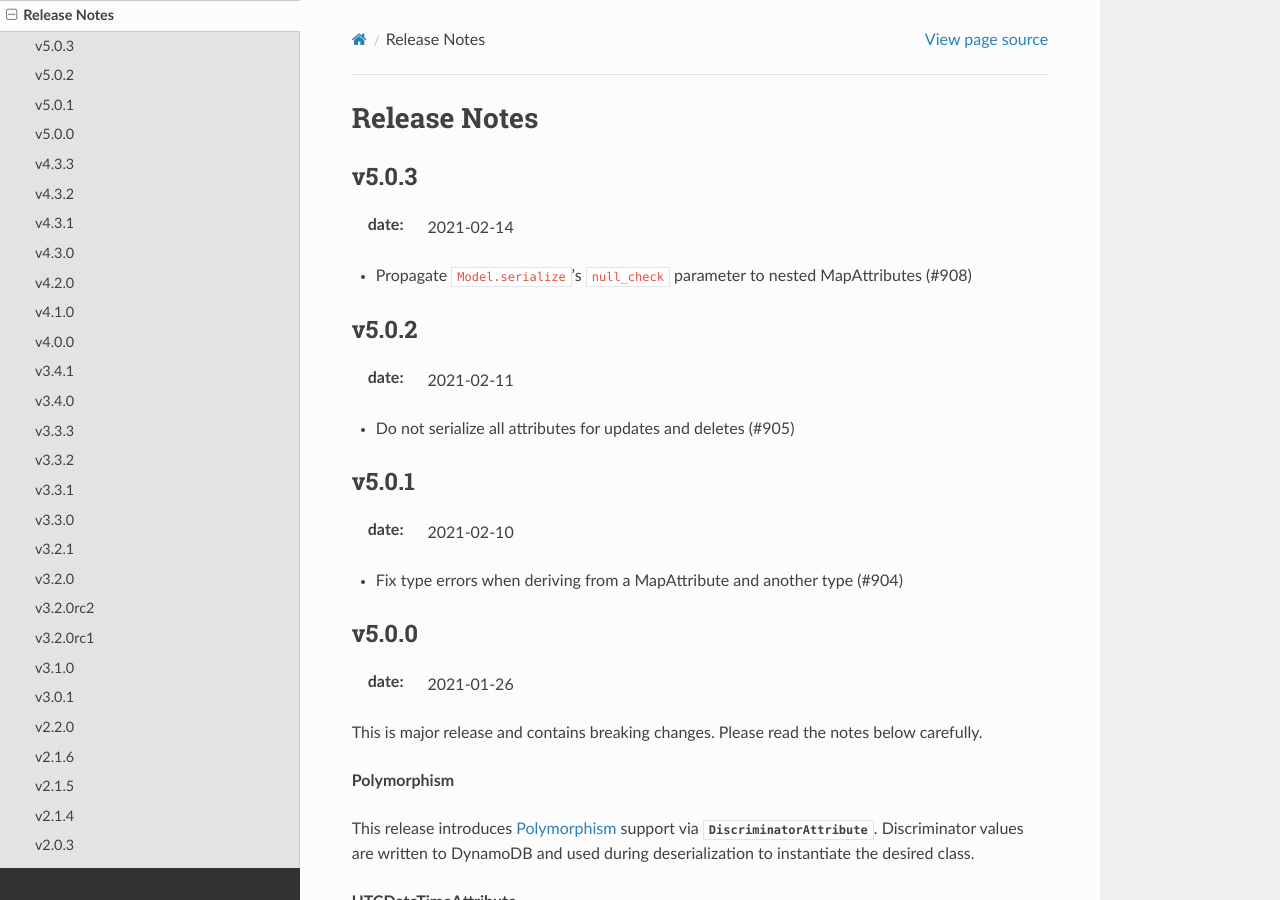
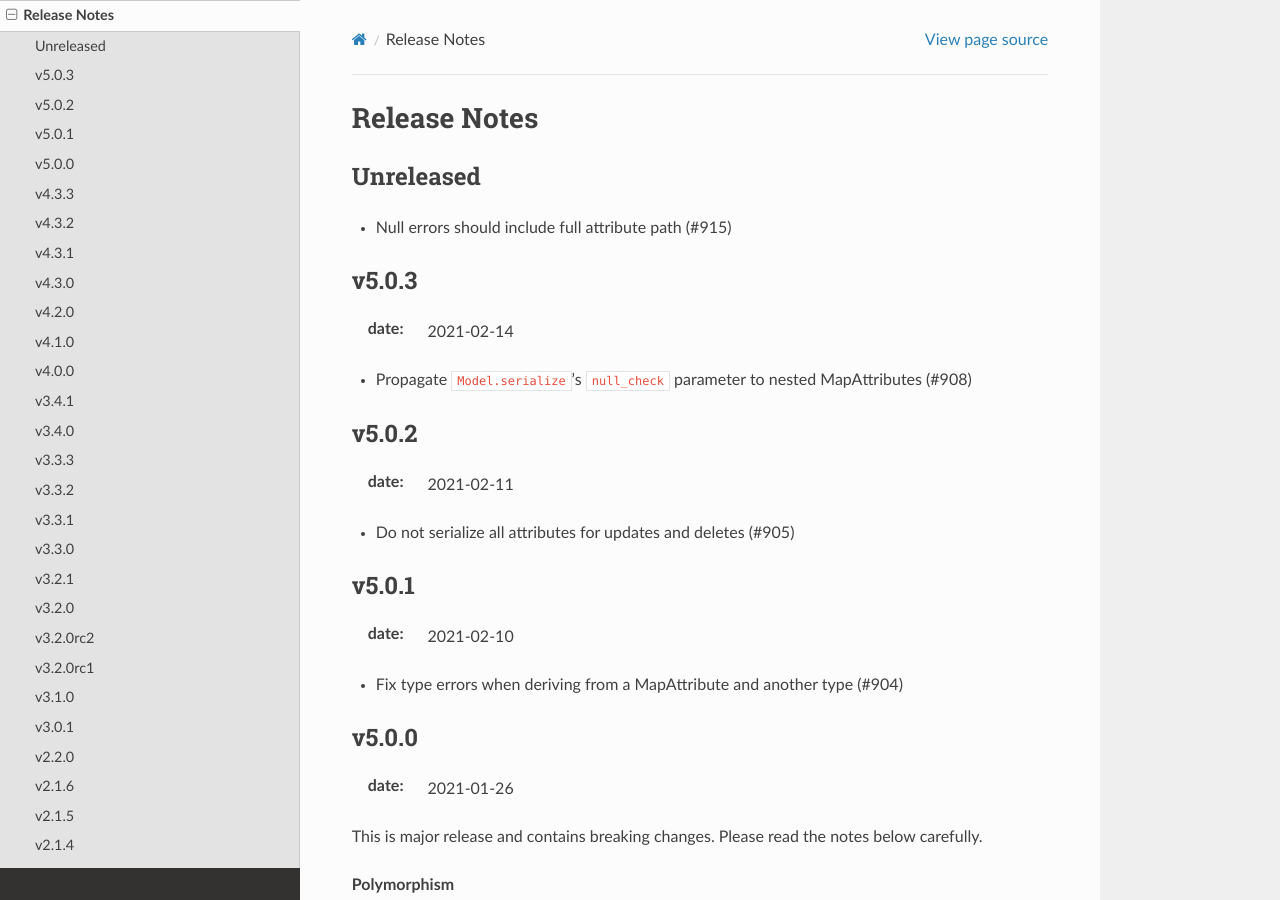
Before and after one commit to pynamodb/PynamoDB, a Sphinx documentation site: the page built from docs/release_notes.rst, in a window 1280 px wide and 900 px high. Built offline with Sphinx 7.4.7 and the Read the Docs theme 2.0.0, drawn with Linux system fonts in a browser that asks for light colours.

Commit message:
update release notes

```diff
--- a/docs/release_notes.rst
+++ b/docs/release_notes.rst
@@ -1,5 +1,11 @@
 Release Notes
 =============
+
+Unreleased
+----------
+
+* Null errors should include full attribute path (#915)
+
 
 v5.0.3
 ----------
```
